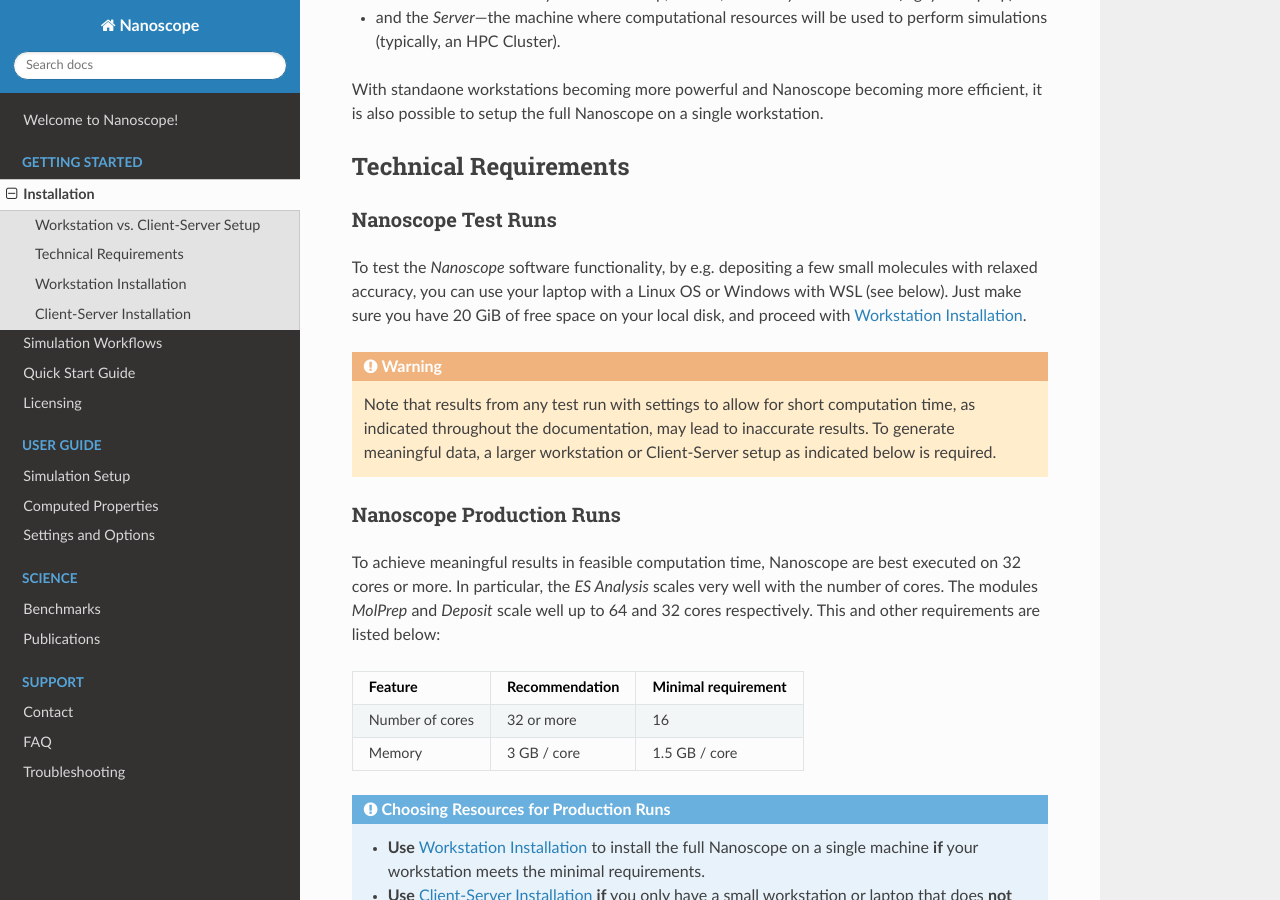
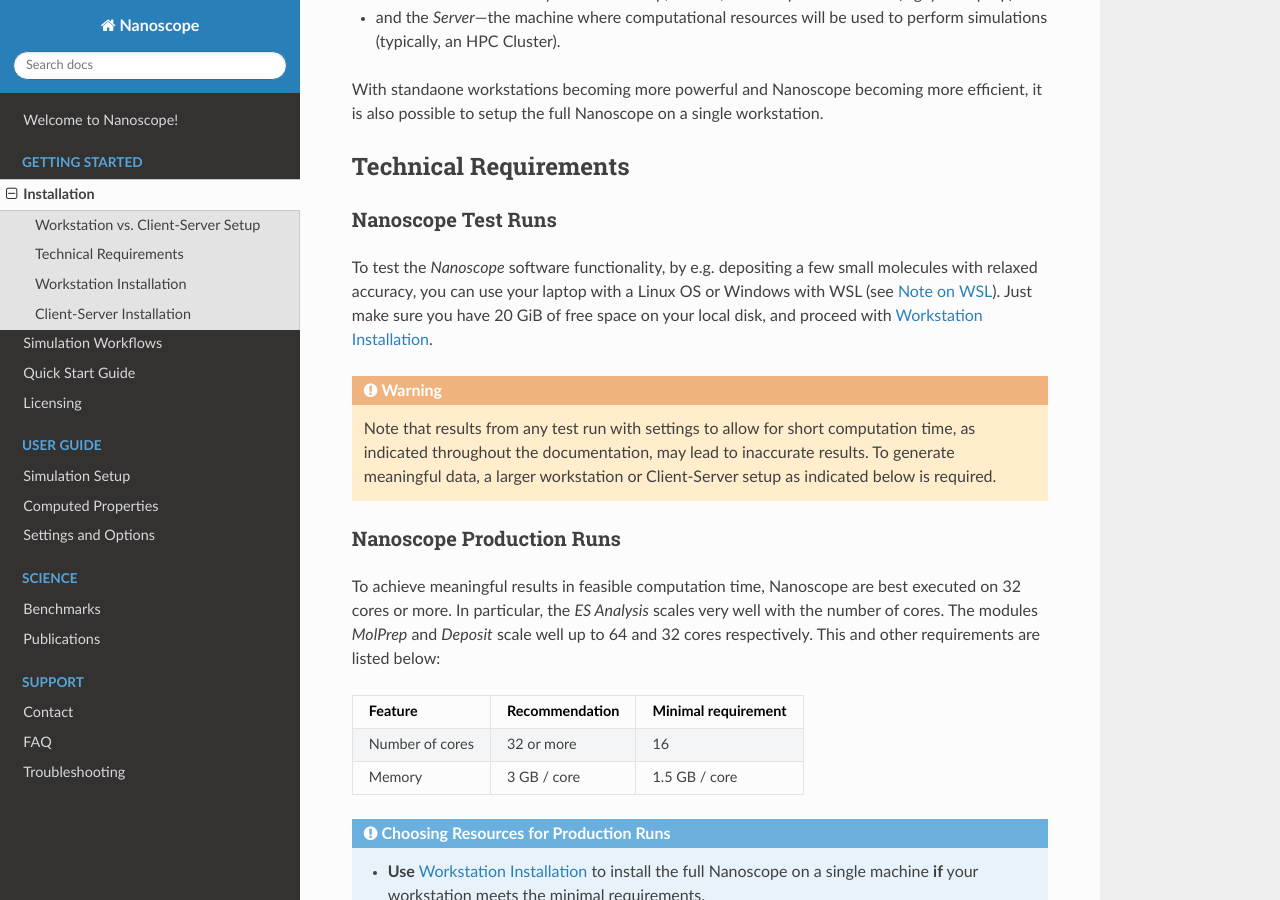
Before and after one commit to NanomatchGmbH/nanoscope-docs, a Sphinx documentation site: the page built from docs/source/getting_started/installation.rst, in a window 1280 px wide and 900 px high, scrolled down 306 px. Built offline with Sphinx 7.4.7 and the Read the Docs theme 3.1.0, drawn with Linux system fonts in a browser that asks for light colours; some of the changed text lies outside the part shown.

```diff
--- a/docs/source/getting_started/installation.rst
+++ b/docs/source/getting_started/installation.rst
@@ -25,7 +25,7 @@ Nanoscope Test Runs
 ~~~~~~~~~~~~~~~~~~~~
 
 To test the `Nanoscope` software functionality, by e.g. depositing a few small molecules with relaxed
-accuracy, you can use your laptop with a Linux OS or Windows with WSL (see below). Just make sure you have 20 GiB of free space on your local disk, and proceed
+accuracy, you can use your laptop with a Linux OS or Windows with WSL (see :ref:`note_on_wsl`). Just make sure you have 20 GiB of free space on your local disk, and proceed
 with :ref:`getting_started_installation_workstation`.
 
 
@@ -67,6 +67,8 @@ Linux or Windows with WSL
 """"""""""""""""""""""""""""
 
 Nanoscope in the workstation setup is installed in a Linux distribution. You can therefore install Nanoscope on a workstation directly running a Linux OS, or alternatively Windows with WSL2 (Windows Subsystem for Linux 2).
+
+.. _note_on_wsl:
 
 Note on WSL
 """"""""""""""
@@ -224,7 +226,7 @@ Number of cores                 120 or more             16
 Memory                          3 GB / core             1.5 GB / core
 =============================== ======================= =======================
 
-Client / local PC
+Client (local PC)
 """"""""""""""""""""""""
 There are no special requirements for the `Client` where the SimStack Client and the WaNos are installed.
 The SimStack Client is available for Linux, Windows and MacOS.
```
Also changed, not shown: other parts of docs/source/getting_started/installation.rst (+8 -8 lines).
